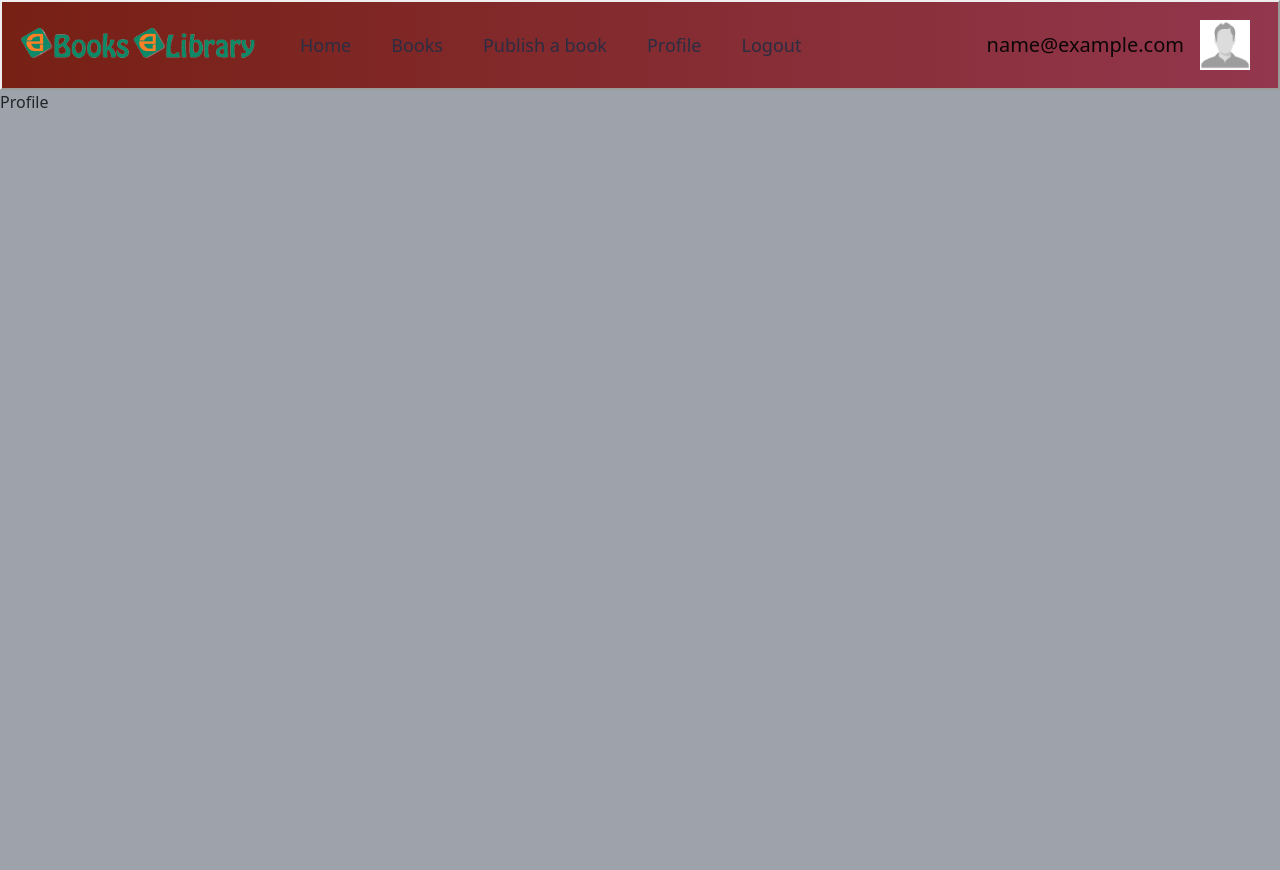
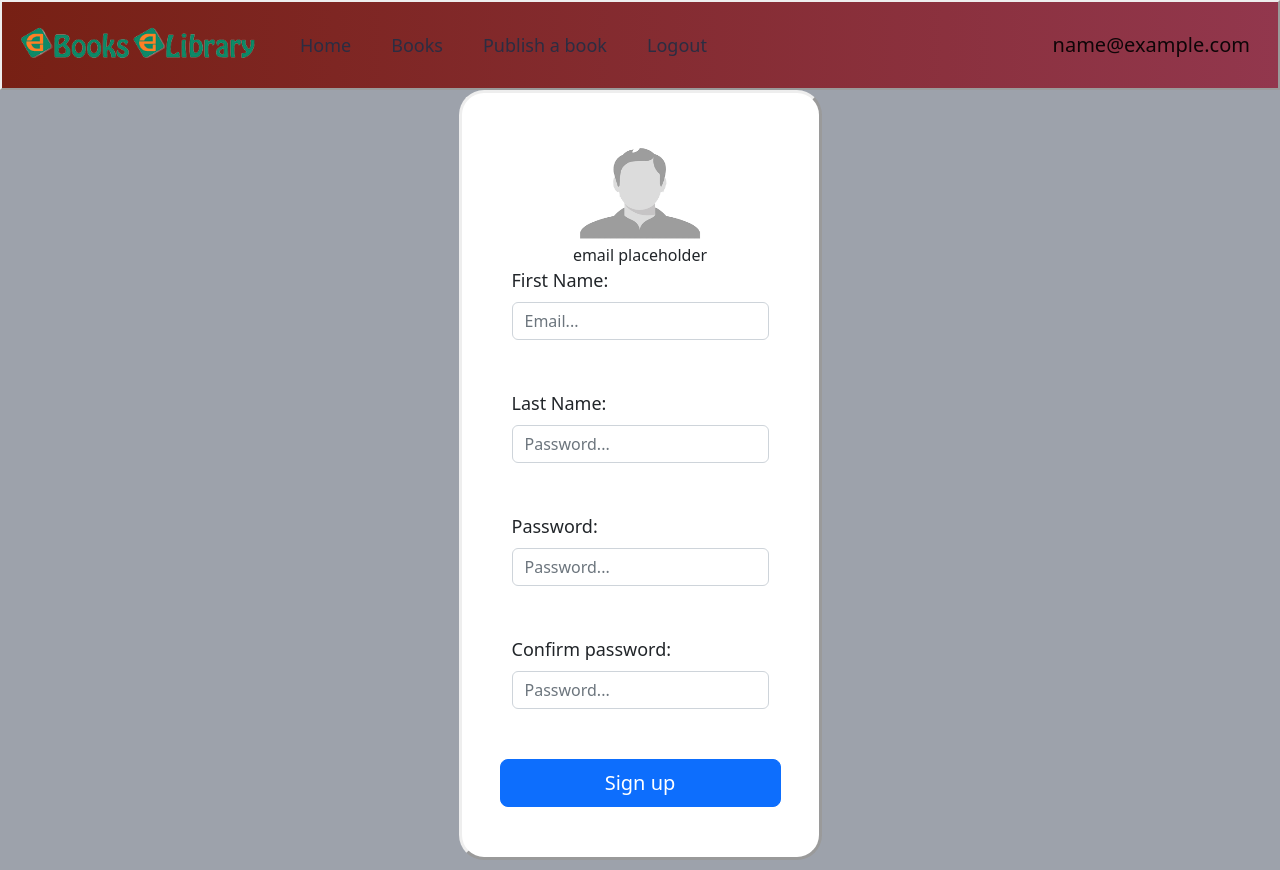
Before and after one commit to Sagiv648/Ebooks_library_service, a React (Create React App) app in the folder client/: page /profile in a window 1280 px wide. Before the commit the page ends 800 px from the top, so only its background shows below. Built offline with nearby package versions, Linux system fonts and the light colour scheme; sample sign-in values are in the browser's storage.

Commit message:
need to focus on upload a book and all books

```diff
--- a/client/src/Books/Books.js
+++ b/client/src/Books/Books.js
@@ -1,5 +1,6 @@
 import React from 'react'
 
+//TODO: Books list
 const Books = () => {
   return (
     <div>Books</div>
--- a/client/src/Profile/Profile.js
+++ b/client/src/Profile/Profile.js
@@ -1,8 +1,98 @@
-import React from 'react'
+import React, { useEffect, useState } from 'react'
+import Container from 'react-bootstrap/esm/Container'
+import FormGroup from 'react-bootstrap/esm/FormGroup'
+import FormLabel from 'react-bootstrap/esm/FormLabel'
+import Row from 'react-bootstrap/esm/Row'
+import Form from 'react-bootstrap/Form'
+import FormControl from 'react-bootstrap/FormControl'
+import Button from 'react-bootstrap/esm/Button'
+import HttpClient from '../api/HttpClient'
+//TODO: Profile
+const Profile = () => {
+  const [isSmallWindow, setIsSmallWindow] = useState(false)
+  const [firstName, setFirstName] = useState("")
+  const [lastName, setLastName] = useState("")
+  const [newPassword, setNewPassword] = useState("")
+  const [confirmPassword, setConfirmPassword] = useState("")
+  const [profile,setProfile] = useState(null)
+  const fetchProfile = () => {
+    const profile = HttpClient.GetProfile();
+    if(profile)
+      setProfile(profile)
+    else
+      console.log("do smth");
+  }
+  useEffect(() => {
+    window.addEventListener("resize", (e) => {
+      if(window.innerWidth < 720)
+        setIsSmallWindow(true)
+      else
+        setIsSmallWindow(false)
+    })
+    fetchProfile();
+  },[])
+  return (
+    <Container >
+      <Container style={{minHeight: '97vh', alignItems: 'center',display: 'flex', justifyContent: 'center',width: 'auto', paddingBottom: 10}} fluid>
 
-const Profile = () => {
-  return (
-    <div>Profile</div>
+
+
+      <Form style={{backgroundColor: 'AppWorkspace', padding: 50, borderRadius: 25, borderStyle: 'outset'}}>
+        <Row style={{justifyContent: 'center'}}><img className='profile-img' onClick={() => {
+          console.log("you click");
+        }} style={{width: 150, height: 100}} src={profile && profile.avatar ? profile.avatar : "../user.png"}/></Row>
+        <Row style={{justifyContent: 'center'}}>email placeholder</Row>
+        <Row >
+          <Form.Group >
+            <Form.Label style={{fontSize: 'large'}}>First Name:</Form.Label>
+            <FormControl onChange={(e) => {
+
+              setFirstName(e.target.value)
+            }} value={firstName} type='text' placeholder='Email...'/>
+
+        </Form.Group>
+        </Row>
+        <Row style={{marginTop: 50}}>
+          <Form.Group>
+
+            <Form.Label style={{fontSize: 'large'}}>Last Name:</Form.Label>
+
+            <FormControl onChange={(e) => {
+              setLastName(e.target.value)
+            }} value={lastName} type={"text"} placeholder='Password...'/>
+
+        </Form.Group>
+        </Row>
+        <Row style={{marginTop: 50}}>
+          <Form.Group>
+
+            <Form.Label style={{fontSize: 'large'}}>Password:</Form.Label>
+
+            <FormControl onChange={(e) => {
+              setNewPassword(e.target.value)
+            }} value={newPassword} type={"password"} placeholder='Password...'/>
+
+        </Form.Group>
+        </Row>
+        <Row style={{marginTop: 50}}>
+          <Form.Group>
+
+            <Form.Label style={{fontSize: 'large'}}>Confirm password:</Form.Label>
+
+            <FormControl onChange={(e) => {
+              setConfirmPassword(e.target.value)
+            }} value={confirmPassword} type={"password"} placeholder='Password...'/>
+
+        </Form.Group>
+        </Row>
+        <Row style={{marginTop: 50}}><Button onClick={async () => {
+
+
+
+        }} size='lg'>Sign up</Button></Row>
+      </Form>
+    </Container>
+    </Container>
   )
 }
 
--- a/client/src/Publish/Publish.js
+++ b/client/src/Publish/Publish.js
@@ -1,8 +1,10 @@
 import React from 'react'
+import Container from 'react-bootstrap/esm/Container'
 
+//TODO: Publish
 const Publish = () => {
   return (
-    <div>Publish</div>
+    <Container></Container>
   )
 }
 
--- a/client/src/Root/Root.js
+++ b/client/src/Root/Root.js
@@ -108,7 +108,7 @@ const Root = () => {
               <Nav.Item><Link className='nav-item' to={'/'}>Home</Link></Nav.Item>
               <Nav.Item> <Link className='nav-item' to ={'books'}>Books</Link></Nav.Item>
               <Nav.Item> <Link className='nav-item' to={"publish"}>Publish a book</Link></Nav.Item>
-              <Nav.Item><Link className='nav-item' to={"profile"}>Profile</Link></Nav.Item>
+              {/* <Nav.Item><Link className='nav-item' to={"profile"}>Profile</Link></Nav.Item> */}
               <Nav.Item onClick={() => {
                 logout();
 
@@ -121,7 +121,7 @@ const Root = () => {
               <Nav.Item><Link className='nav-item' to={'/'}>Home</Link></Nav.Item>
               <Nav.Item> <Link className='nav-item' to ={'books'}>Books</Link></Nav.Item>
               <Nav.Item> <Link className='nav-item' to={"publish"}>Upload a book</Link></Nav.Item>
-              <Nav.Item><Link className='nav-item' to={"profile"}>Profile</Link></Nav.Item>
+              {/* <Nav.Item><Link className='nav-item' to={"profile"}>Profile</Link></Nav.Item> */}
               <Nav.Item> <Link className='nav-item' to={"signin"}>Sign in</Link></Nav.Item>
               <Nav.Item><Link className='nav-item' to={"signup"}>Sign up</Link></Nav.Item>
             </Nav>
@@ -130,7 +130,7 @@ const Root = () => {
           {
             profile ? <Navbar.Brand>{profile.email}</Navbar.Brand> : <Navbar.Brand>Guest</Navbar.Brand>
           }
-          {profile && <Navbar.Brand><img className='avatar-img' src={profile.avatar ? profile.avatar : "../user.png"}/></Navbar.Brand>}
+          {/* {profile && <Navbar.Brand><img className='avatar-img' src={profile.avatar ? profile.avatar : "../user.png"}/></Navbar.Brand>} */}
 
           </Navbar.Collapse>
 
--- a/client/src/SignUp/SignUp.js
+++ b/client/src/SignUp/SignUp.js
@@ -143,7 +143,7 @@ function RegisterForm() {
     if (form.checkValidity() === false) {
       event.stopPropagation();
     } else {
-      // TODO: handle form submission
+
     }
     setValidated(true);
   };
--- a/client/src/api/HttpClient.js
+++ b/client/src/api/HttpClient.js
@@ -65,6 +65,12 @@ class HttpClient{
             return error;
         }
     }
+    static GetProfile() {
+        const item = localStorage.getItem("profile")
+        if(item)
+            return JSON.parse(item)
+        return item;
+    }
     static FetchStorage(cb) {
         const item = localStorage.getItem("token")
         const profile = localStorage.getItem("profile")
```
